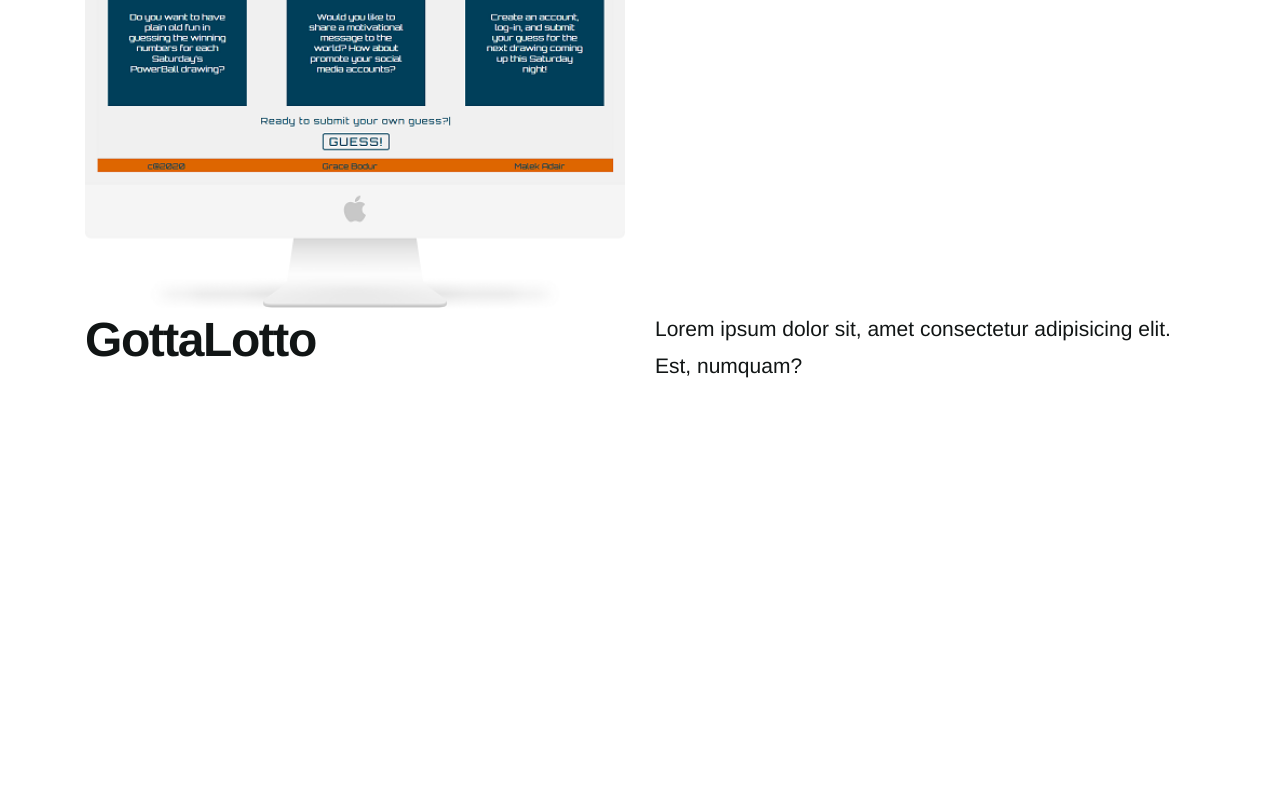
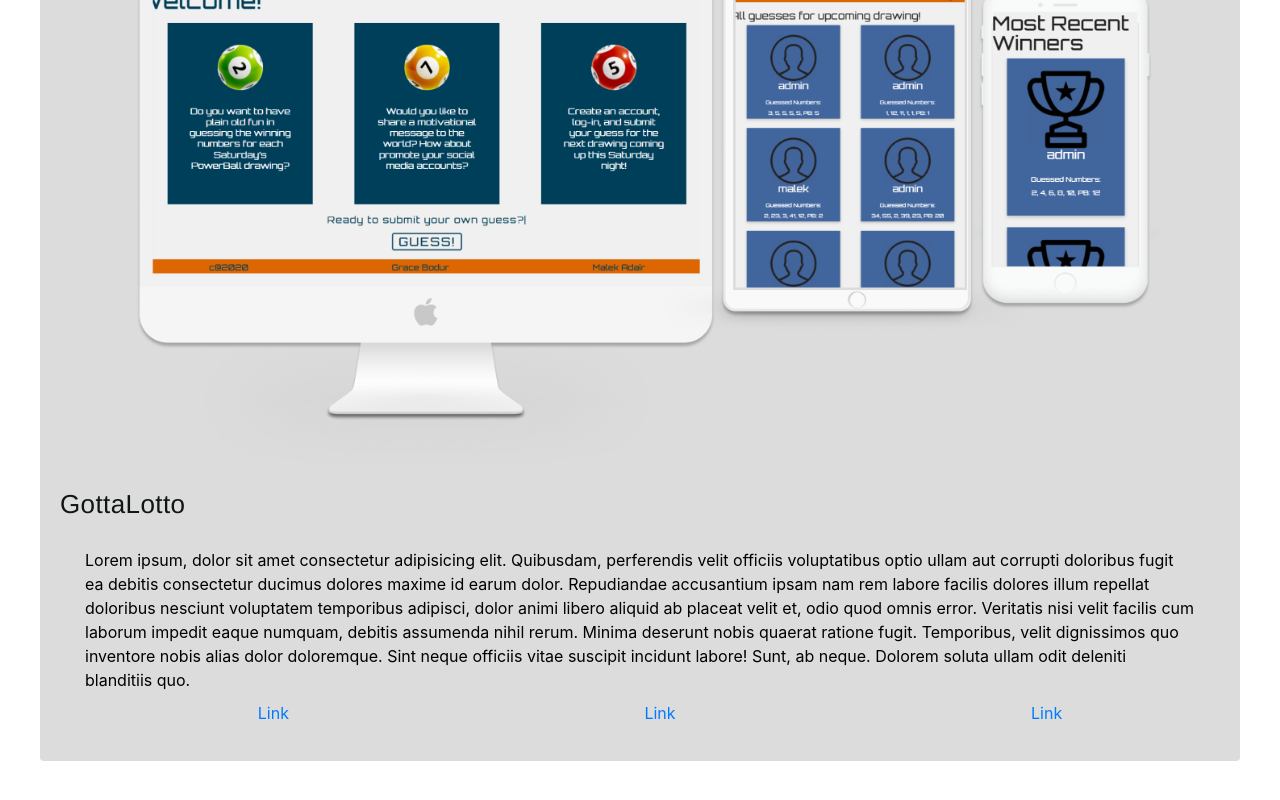
Before and after one commit to gracebodur/mgbportfolio, a React (Create React App) app: page / in a window 1280 px wide. Shown: the part 864-1664 px from the top of the page. Before the commit the page ends 1256 px from the top, so only its background shows below. Built offline with nearby package versions, Linux system fonts and the light colour scheme.

Commit message:
add project card styles

```diff
--- a/src/App.css
+++ b/src/App.css
@@ -10,7 +10,6 @@ html {
 body {
   display: block;
   width: 100%;
-  position: relative;
   overflow-x: hidden;
 }
 
--- a/src/Projects/Projects.css
+++ b/src/Projects/Projects.css
@@ -0,0 +1,39 @@
+.projects {
+    max-width: 1240px;
+    margin: auto;
+    padding: 0 20px;
+}
+
+.card {
+    background-color: #dcdcdc;
+    border: none;
+}
+
+.card span.card-title {
+    color: goldenrod;
+    font-size: 24px;
+    font-weight: 300;
+    text-transform: uppercase;
+}
+
+.project-img {
+    width: 100%;
+    height: auto;
+}
+
+.project-description {
+    padding: 9px 0;
+}
+
+.card-content {
+    color: black;
+}
+
+.link-list {
+    -webkit-transition: all 0.2s;
+    -moz-transition: all 0.2s;
+    -ms-transition: all 0.2s;
+    -o-transition: all 0.2s;
+    transition: all 0.2s;
+    list-style-type: none;
+}
--- a/src/Projects/Projects.js
+++ b/src/Projects/Projects.js
@@ -1,18 +1,42 @@
 import React from 'react'
-import gottalotto from '../assets/gottalotto-desktop.png'
+import gottalotto from '../assets/gottalotto-frame.png'
 import './Projects.css'
 
 function Projects () {
 
     return (
         <section className='projects container'>
-            <div className="row project-img">
-                <img src={gottalotto} className='img-fluid col-sm-6' alt="gottalotto" />
-            </div>
-
-            <div className='project-info row'>
-                <h2 className='project-title col-sm-6'>GottaLotto</h2>
-                <h5 className='project-desc col-sm-6'>Lorem ipsum dolor sit, amet consectetur adipisicing elit. Est, numquam?</h5>
+            <div className="row mb-5">
+                <div className="col-md-12">
+                    <div className="card">
+                        <div className='card-body'>
+                            <div className="card-image">
+                                <img className="img-responsive col-md-12 project-img" src={gottalotto} alt='test' />
+                            </div>
+                            <h4 className="card-title">GottaLotto</h4>
+                            <div className="card-content container">
+                                <p className='project-description card-text'>Lorem ipsum, dolor sit amet consectetur adipisicing elit. Quibusdam, perferendis velit officiis voluptatibus optio ullam aut corrupti doloribus fugit ea debitis consectetur ducimus dolores maxime id earum dolor. Repudiandae accusantium ipsam nam rem labore facilis dolores illum repellat doloribus nesciunt voluptatem temporibus adipisci, dolor animi libero aliquid ab placeat velit et, odio quod omnis error. Veritatis nisi velit facilis cum laborum impedit eaque numquam, debitis assumenda nihil rerum. Minima deserunt nobis quaerat ratione fugit. Temporibus, velit dignissimos quo inventore nobis alias dolor doloremque. Sint neque officiis vitae suscipit incidunt labore! Sunt, ab neque. Dolorem soluta ullam odit deleniti blanditiis quo.</p>
+                            </div>
+                            <div className="card-action project-links d-flex justify-content-around">
+                                <ul>
+                                    <li className='link-list'>
+                                        <a aria-label='link to email' target='_blank' href="www.github.com">Link</a>
+                                    </li>
+                                </ul>
+                                <ul>
+                                    <li className='link-list'>
+                                        <a aria-label='link to email' target='_blank' href="www.github.com">Link</a>
+                                    </li>
+                                </ul>
+                                <ul>
+                                    <li className='link-list'>
+                                        <a aria-label='link to email' target='_blank' href="www.github.com">Link</a>
+                                    </li>
+                                </ul>
+                            </div>
+                        </div>
+                    </div>
+                </div>
             </div>
         </section>
     )
```
Also changed, not shown: src/assets/gottalotto-frame.png (added), 1 other file (tests, documents, lock files or other folders).
